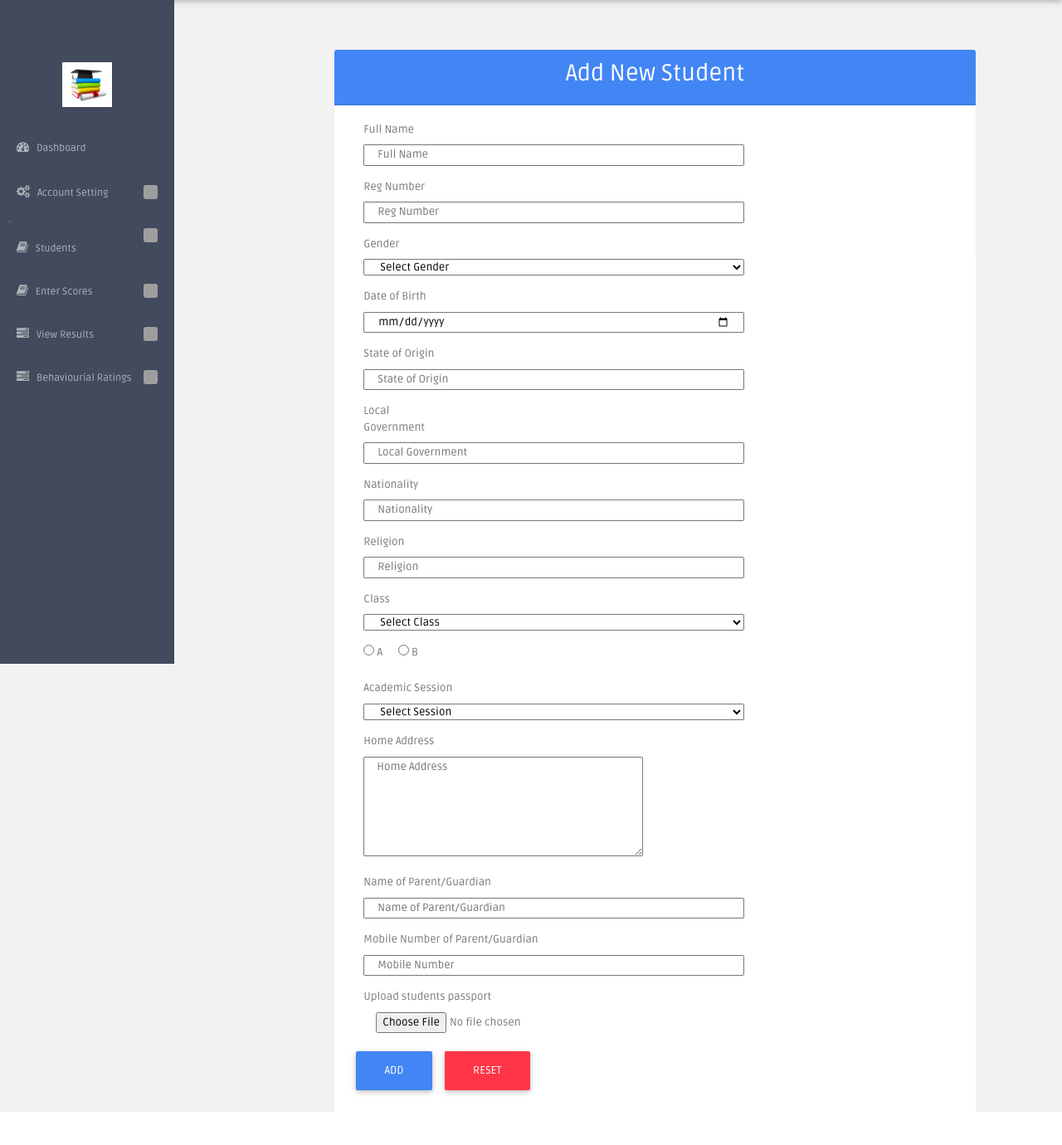
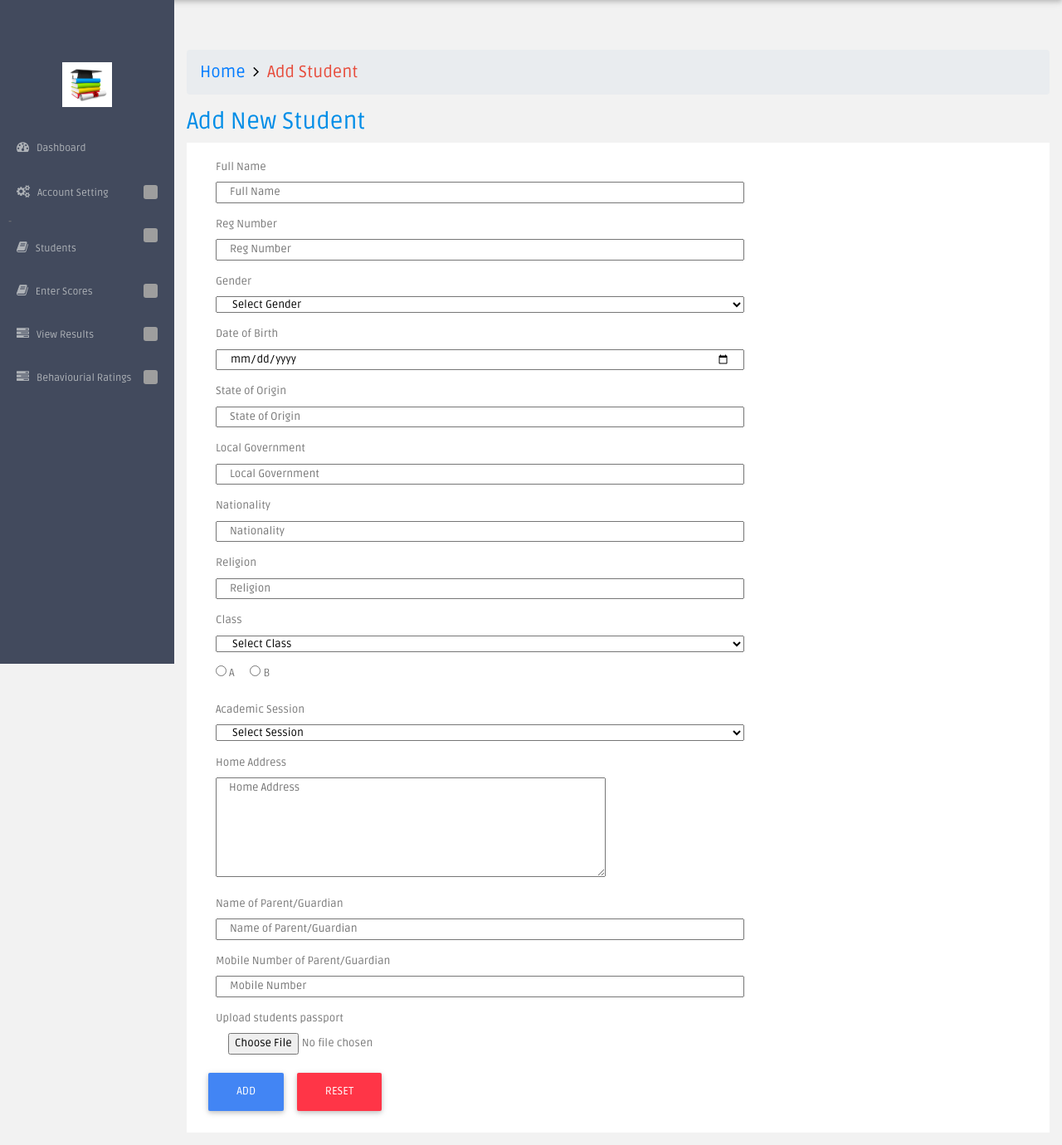
Before and after one commit to okorochristen/schoolmgtnew, a PHP site: page /addnew_student.php in a window 1280 px wide. Shown: the part 67-1447 px from the top of the page at 83% size. Before the commit the page ends 1407 px from the top, so only its background shows below. Run offline with PHP 8.4, Linux system fonts and the light colour scheme; the visitor is signed in with stand-in values (Sample User, id 1); data that the repository does not hold is empty; some libraries are stand-ins or nearby versions; grey boxes are pictures that could not be loaded.

Commit message:
styled add students

```diff
--- a/teachers/addnew_student.php
+++ b/teachers/addnew_student.php
@@ -207,15 +207,19 @@ padding:15px;
 <?php include("includes/sidebar.php");?>
       <section id="main-content">
           <section class="wrapper">
-
-    				<div class="row">
+   <div class="page-container">
             <!-- <div class="clearfix" style="margin-top:5px;"></div> -->
 
-    					<div class="col-9 offset-2">
-        						<div class="card card-primary" >
-													<div class="card-header bg-primary text-white">
-														<h3 class="text-center">Add New Student</h3>
-													</div>
+<ol class="breadcrumb">
+                <li class="breadcrumb-item" style="font-size:20px; color:#e74c3c;"><a href="dashboard.php" style="font-size:20px;">Home &nbsp</a><i class="fa fa-angle-right" style="font-size:20px; color:black;"></i>&nbsp Add Student </li>
+            </ol>
+		<!--grid-->
+ 	<div class="grid-form">
+
+<!---->
+<div class="grid-form1">
+  	       <h3 style="color:#008de7">Add New Student</h3>
+        						<!-- <div class="card card-primary" > -->
 													<div class="card-body bg-white" height="700px">
 																			<?php if($error){?><div class="errorWrap"><strong>ERROR</strong>: <span style="color:red">OOPS! </span><?php echo htmlentities($error); ?> </div><?php }
 															else if($msg){?><div class="succWrap bg-sucess"><strong>SUCCESS</strong>:<?php echo htmlentities($msg); ?> </div><?php }?>
```
